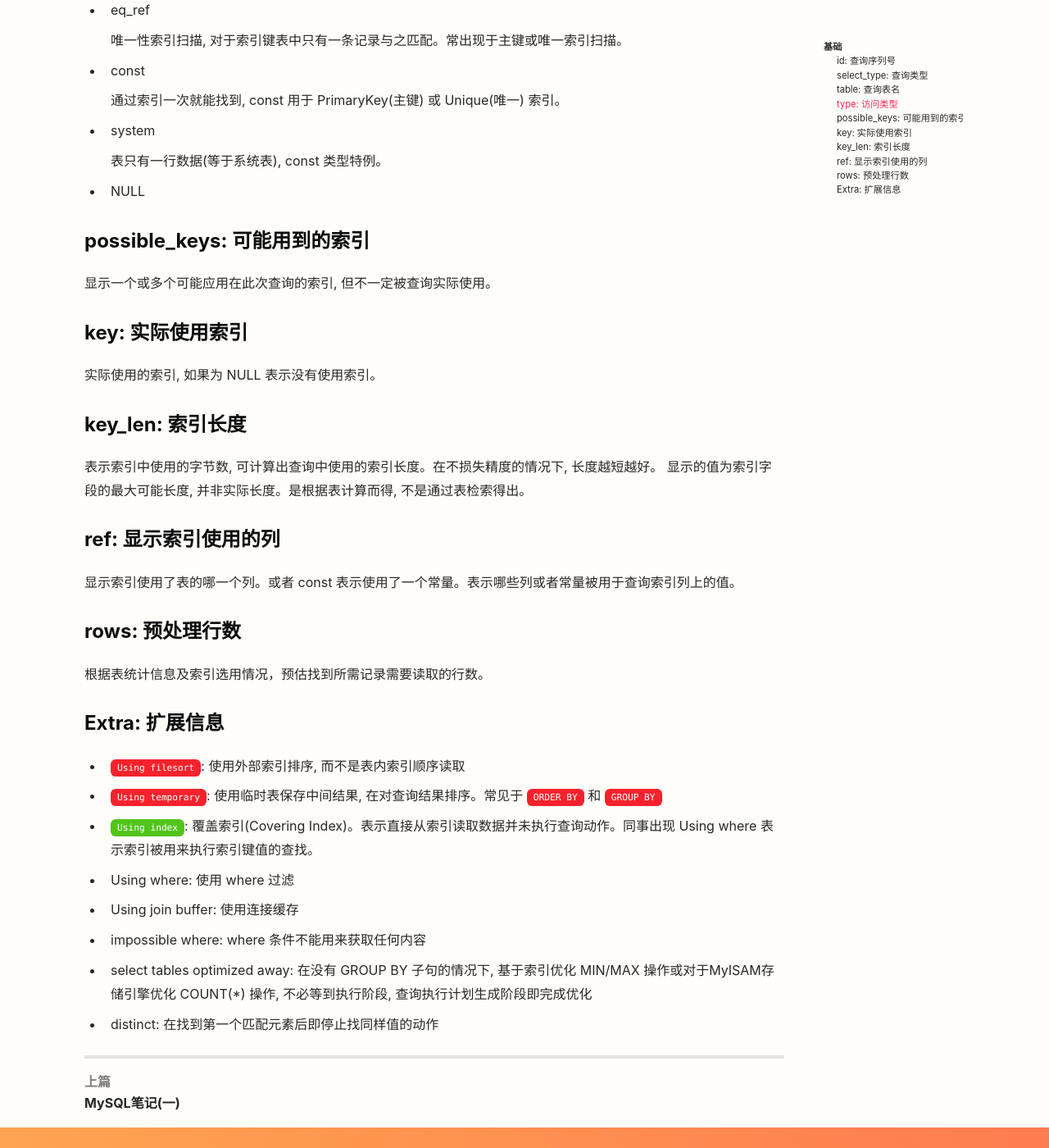
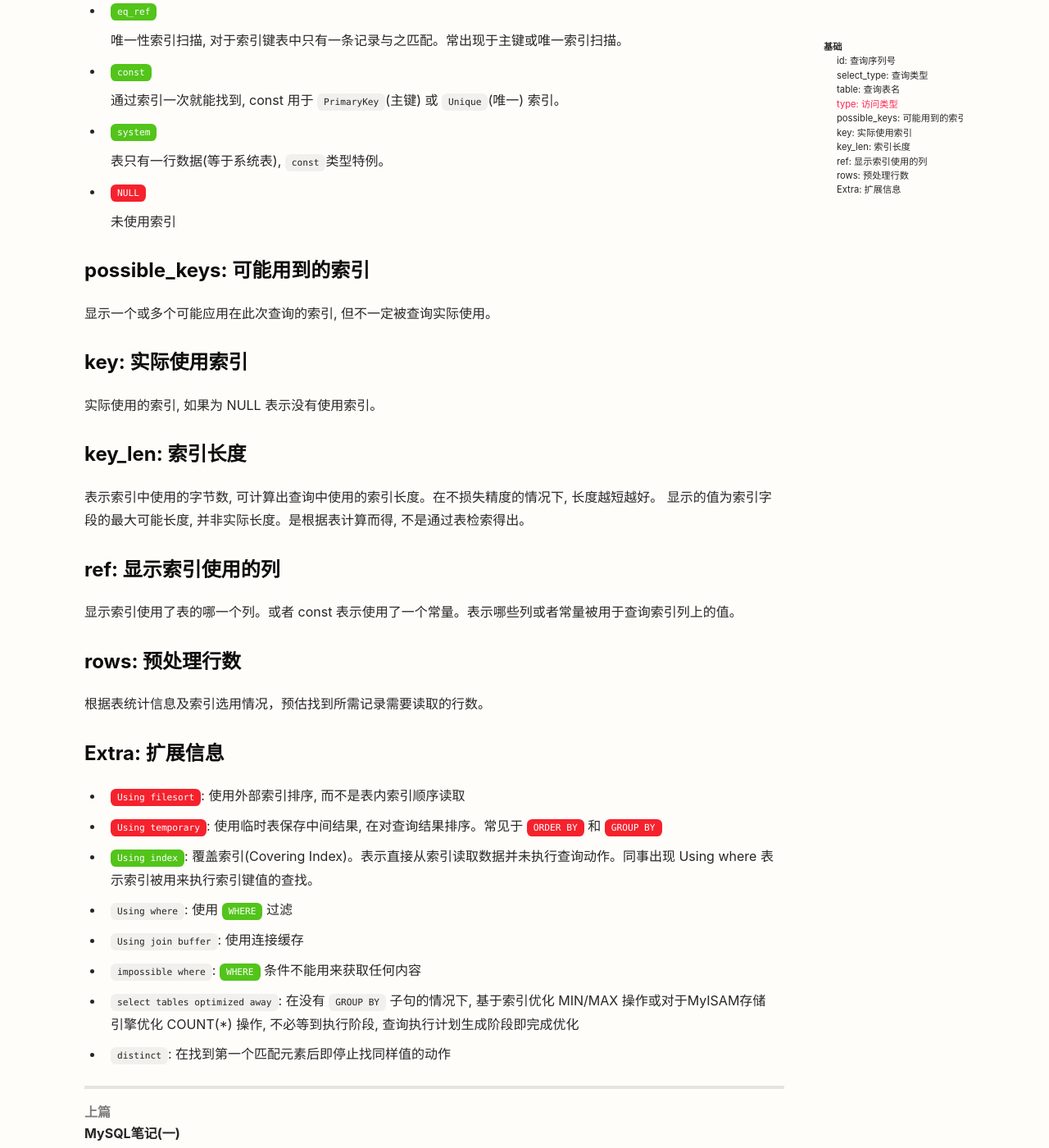
Before and after one commit to cloudland/cloudland.github.io, a Jekyll site: the page built from _posts/db/2021-03-12-mysql-explain.md, in a window 1280 px wide and 1400 px high, scrolled down 1859 px. Shown: the whole window at 82% size. Built offline with Jekyll 4.4.1, drawn with Linux system fonts in a browser that asks for light colours; nearby versions of some CDN libraries; some of the changed text lies outside the part shown.

Commit message:
完善文章

```diff
--- a/_posts/db/2021-03-12-mysql-explain.md
+++ b/_posts/db/2021-03-12-mysql-explain.md
@@ -24,7 +24,7 @@ tags: 数据库 MySQL
 
 * SIMPLE: 简单查询
 
-  查询中不包含子查询或UNION;
+  查询中不包含子查询或`UNION`{:.success};
 
 * PRIMARY: 主键查询
 
@@ -36,8 +36,8 @@ tags: 数据库 MySQL
 
 * DERIVER: 衍生
 
-  在 FROM 列表中包含子查询被标记为 DERIVER, 结果存放在临时表;
-  若 UNION 包含在 FOME 子查询中, 外层 SELECT 将被标记 DERIVER;
+  在 `FROM`{:.success} 列表中包含子查询被标记为 **DERIVER**, 结果存放在临时表;
+  若 `UNION`{:.success} 包含在 `FOME`{:.success} 子查询中, 外层 `SELECT`{:.success} 将被标记**DERIVER**;
 
 * UNION:
 
@@ -45,7 +45,7 @@ tags: 数据库 MySQL
 
 * UNION RESULT:
 
-  从 UNION 表获取合并结果的 SELECT;
+  从 `UNION`{:.success} 表获取合并结果的 `SELECT`{:.success};
 
 ### table: 查询表名
 
@@ -59,35 +59,37 @@ system > const > eq_ref > ref > fulltext > ref_or_null > index_merge > unique_su
 
 > 一般至少保障到 range, 最好能达到 ref
 
-* ALL
+* `ALL`{:.error}
 
   全表扫描(Full Table Scan)遍历以找到匹配行
 
-* index
+* `index`{:.warning}
 
   全索引扫描(Full Index Scan)与 ALL 区别为只遍历索引树。
 
-* range
+* `range`{:.success}
 
   用一个索引来检索给定范围的行。
 
-* ref
+* `ref`{:.success}
 
   非唯一性索引扫描, 返回匹配某个单独值的所有行。
 
-* eq_ref
+* `eq_ref`{:.success}
 
   唯一性索引扫描, 对于索引键表中只有一条记录与之匹配。常出现于主键或唯一索引扫描。
 
-* const
+* `const`{:.success}
 
-  通过索引一次就能找到, const 用于 PrimaryKey(主键) 或 Unique(唯一) 索引。
+  通过索引一次就能找到, const 用于 `PrimaryKey`(主键) 或 `Unique`(唯一) 索引。
 
-* system
+* `system`{:.success}
 
-  表只有一行数据(等于系统表), const 类型特例。
+  表只有一行数据(等于系统表), `const`类型特例。
 
-* NULL
+* `NULL`{:.error}
+
+  未使用索引
 
 ### possible_keys: 可能用到的索引
 
@@ -118,15 +120,15 @@ system > const > eq_ref > ref > fulltext > ref_or_null > index_merge > unique_su
 
 * `Using index`{:.success}: 覆盖索引(Covering Index)。表示直接从索引读取数据并未执行查询动作。同事出现 Using where 表示索引被用来执行索引键值的查找。
 
-* Using where: 使用 where 过滤
+* `Using where`: 使用 `WHERE`{:.success} 过滤
 
-* Using join buffer: 使用连接缓存
+* `Using join buffer`: 使用连接缓存
 
-* impossible where: where 条件不能用来获取任何内容
+* `impossible where`: `WHERE`{:.success} 条件不能用来获取任何内容
 
-* select tables optimized away: 在没有 GROUP BY 子句的情况下, 基于索引优化 MIN/MAX 操作或对于MyISAM存储引擎优化 COUNT(*) 操作, 不必等到执行阶段, 查询执行计划生成阶段即完成优化
+* `select tables optimized away`: 在没有 `GROUP BY` 子句的情况下, 基于索引优化 MIN/MAX 操作或对于MyISAM存储引擎优化 COUNT(*) 操作, 不必等到执行阶段, 查询执行计划生成阶段即完成优化
 
-* distinct: 在找到第一个匹配元素后即停止找同样值的动作
+* `distinct`: 在找到第一个匹配元素后即停止找同样值的动作
 
 
 
```
